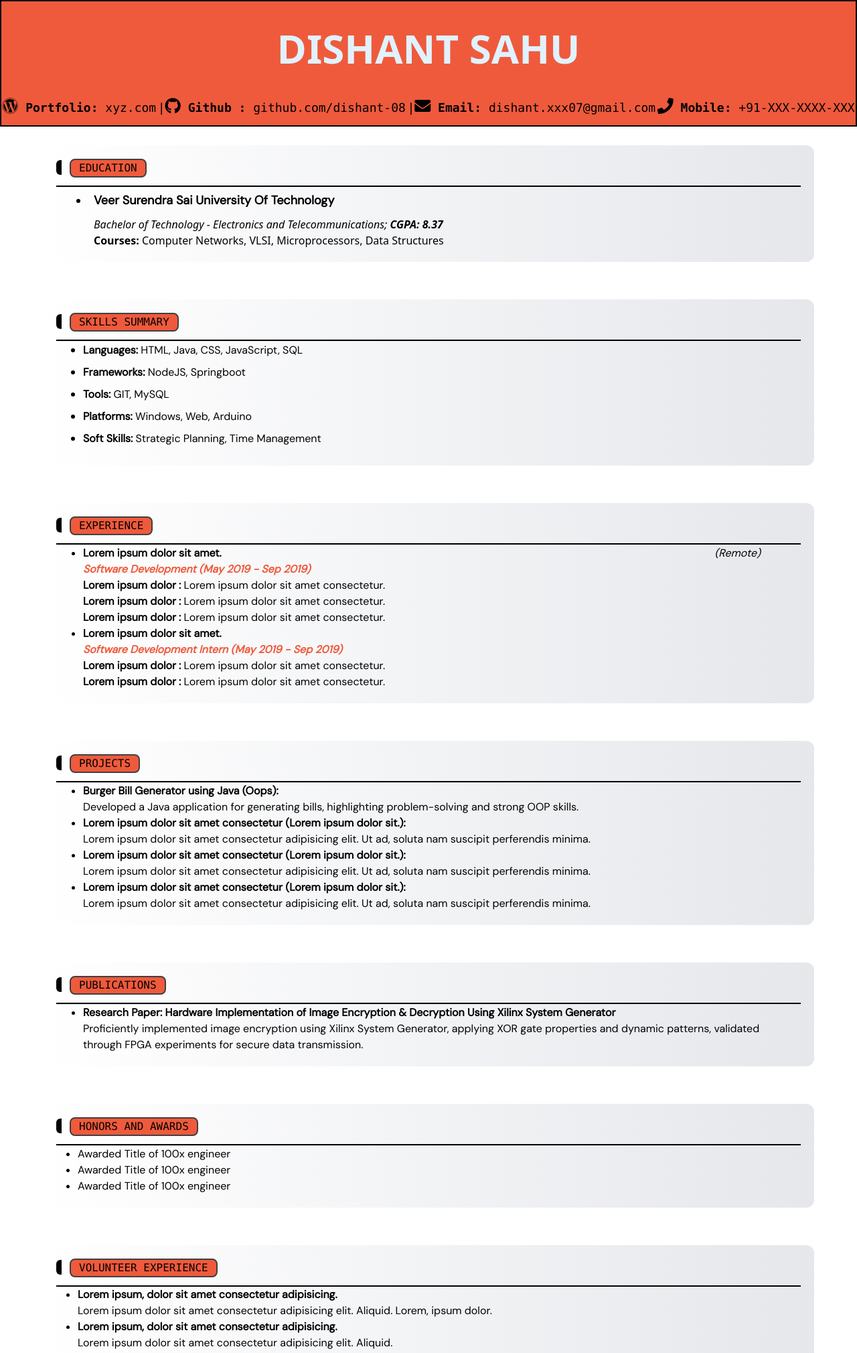
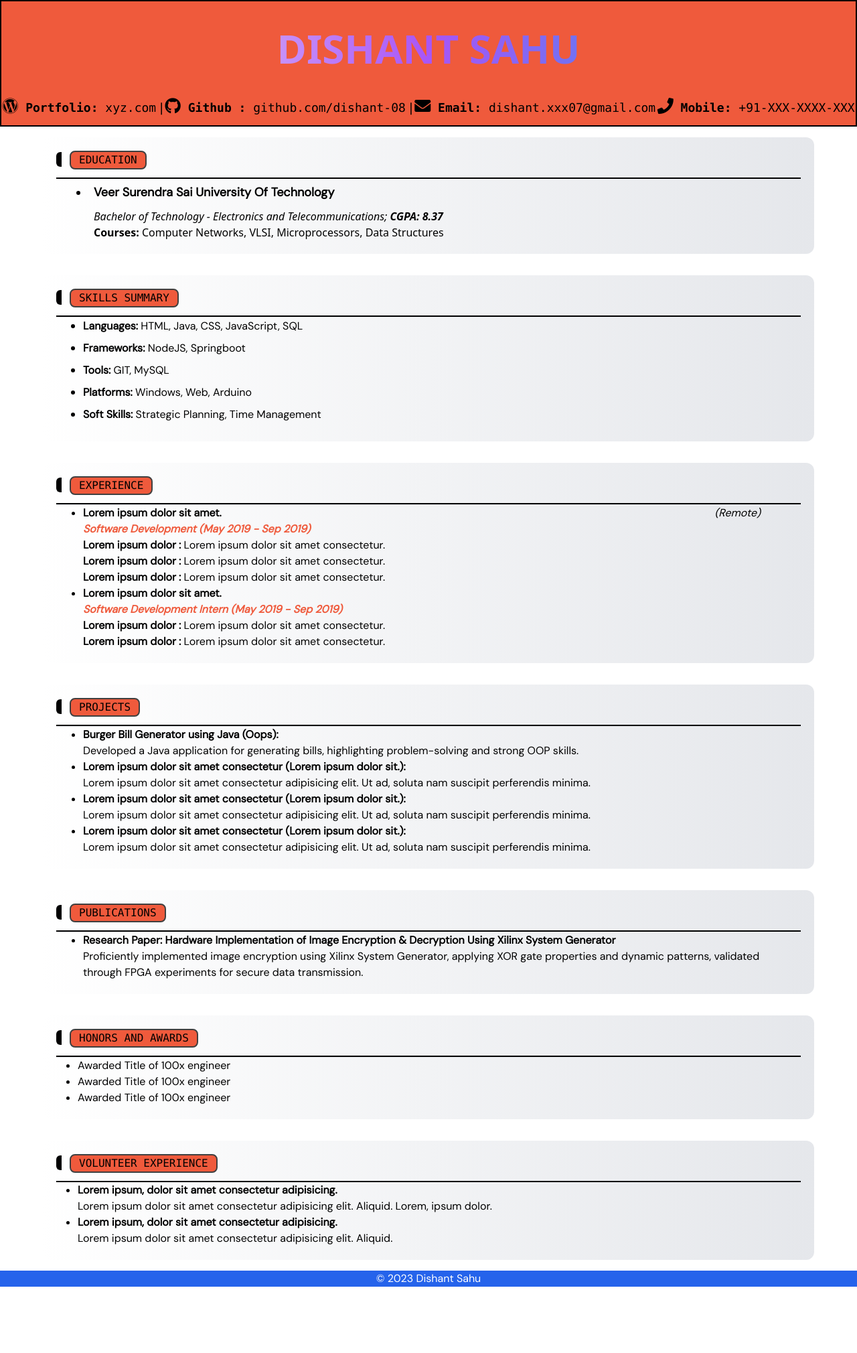
Before and after one commit to dishant-08/html-tcss, a website: page index.html in a window 1280 px wide. Shown: the top 2020 px of the page at 67% size. After the commit the page ends 1921 px from the top, so only its background shows below. Drawn offline with nearby package versions, Linux system fonts and the light colour scheme.

Commit message:
updated footer

```diff
--- a/index.html
+++ b/index.html
@@ -34,7 +34,7 @@
     <header class="bg-bgclr-100x border-2 border-black  flex-col justify-between ">
 
         <div>
-            <h1 class="py-10 text-sky-100 text-center text-6xl uppercase font-inter font-bold  ">Dishant Sahu</h1>
+            <h1 class="py-10 text-sky-100 text-center text-6xl uppercase font-inter font-bold text-transparent bg-clip-text bg-gradient-to-r  from-white via-purple-500 to-sky-500">Dishant Sahu</h1>
           </div>
 
 
@@ -60,7 +60,7 @@
     <main class=" flex flex-col items-center ">
 
 
-        <section class=" w-[90%]   mx-3 my-7  hover:border-3 transition-transform duration-300 ease-in-out  hover:scale-105 hover:rounded-xl hover:shadow-xl hover:shadow-blue-700 px-5 pt-2 pb-5 before:border-l-8 before:border-black before:pr-3 before:rounded-md bg-gradient-to-r from-white to-gray-200 to-99% rounded-xl">
+        <section class=" w-[90%]   mx-3 my-4  hover:border-3 transition-transform duration-300 ease-in-out  hover:scale-105 hover:rounded-xl hover:shadow-xl hover:shadow-blue-700 px-5 pt-2 pb-5 before:border-l-8 before:border-black before:pr-3 before:rounded-md bg-gradient-to-r from-white to-gray-200 to-99% rounded-xl">
             <h4 class=" my-3 border-2 bg-bgclr-100x border-neutral-700 text-black rounded-lg font-mono px-3 inline-block ">EDUCATION</h4>
             <div class="border-b-2 border-black"></div>
             <!-- <hr class="font-extrabold"> -->
@@ -75,7 +75,7 @@
             </ul>
         </section>
 
-        <section class=" w-[90%]   mx-3 my-7  hover:border-3 transition-transform duration-300 ease-in-out  hover:scale-105 hover:rounded-xl hover:shadow-xl hover:shadow-blue-700 px-5 pt-2 pb-5 before:border-l-8 before:border-black before:pr-3 before:rounded-md bg-gradient-to-r from-white to-gray-200 to-99% rounded-xl">
+        <section class=" w-[90%]   mx-3 my-4   hover:border-3 transition-transform duration-300 ease-in-out  hover:scale-105 hover:rounded-xl hover:shadow-xl hover:shadow-blue-700 px-5 pt-2 pb-5 before:border-l-8 before:border-black before:pr-3 before:rounded-md bg-gradient-to-r from-white to-gray-200 to-99% rounded-xl">
             <h4 class=" my-3 border-2 bg-bgclr-100x border-neutral-700 text-black rounded-lg font-mono px-3 inline-block ">SKILLS SUMMARY</h4>
             <div class="border-b-2 border-black"></div>
 
@@ -90,7 +90,7 @@
         </section>
 
 
-        <section class=" w-[90%]   mx-3 my-7  hover:border-3 transition-transform duration-300 ease-in-out  hover:scale-105 hover:rounded-xl hover:shadow-xl hover:shadow-blue-700 px-5 pt-2 pb-5 before:border-l-8 before:border-black before:pr-3 before:rounded-md bg-gradient-to-r from-white to-gray-200 to-99% rounded-xl">
+        <section class=" w-[90%]   mx-3 my-4   hover:border-3 transition-transform duration-300 ease-in-out  hover:scale-105 hover:rounded-xl hover:shadow-xl hover:shadow-blue-700 px-5 pt-2 pb-5 before:border-l-8 before:border-black before:pr-3 before:rounded-md bg-gradient-to-r from-white to-gray-200 to-99% rounded-xl">
             <h4 class=" my-3 border-2 bg-bgclr-100x border-neutral-700 text-black rounded-lg font-mono px-3 inline-block ">EXPERIENCE</h4>
             <div class="border-b-2 border-black"></div>
 
@@ -120,7 +120,7 @@
             </ul>
         </section>
 
-        <section class=" w-[90%]   mx-3 my-7  hover:border-3 transition-transform duration-300 ease-in-out  hover:scale-105 hover:rounded-xl hover:shadow-xl hover:shadow-blue-700 px-5 pt-2 pb-5 before:border-l-8 before:border-black before:pr-3 before:rounded-md bg-gradient-to-r from-white to-gray-200 to-99% rounded-xl">
+        <section class=" w-[90%]   mx-3 my-4   hover:border-3 transition-transform duration-300 ease-in-out  hover:scale-105 hover:rounded-xl hover:shadow-xl hover:shadow-blue-700 px-5 pt-2 pb-5 before:border-l-8 before:border-black before:pr-3 before:rounded-md bg-gradient-to-r from-white to-gray-200 to-99% rounded-xl">
             <h4 class=" my-3 border-2 bg-bgclr-100x border-neutral-700 text-black rounded-lg font-mono px-3 inline-block ">PROJECTS</h4>
             <div class="border-b-2 border-black"></div>
 
@@ -145,7 +145,7 @@
             </ul>
         </section>
 
-        <section class=" w-[90%]   mx-3 my-7  hover:border-3 transition-transform duration-300 ease-in-out  hover:scale-105 hover:rounded-xl hover:shadow-xl hover:shadow-blue-700 px-5 pt-2 pb-5 before:border-l-8 before:border-black before:pr-3 before:rounded-md bg-gradient-to-r from-white to-gray-200 to-99% rounded-xl">
+        <section class=" w-[90%]   mx-3 my-4   hover:border-3 transition-transform duration-300 ease-in-out  hover:scale-105 hover:rounded-xl hover:shadow-xl hover:shadow-blue-700 px-5 pt-2 pb-5 before:border-l-8 before:border-black before:pr-3 before:rounded-md bg-gradient-to-r from-white to-gray-200 to-99% rounded-xl">
             <h4 class=" my-3 border-2 bg-bgclr-100x border-neutral-700 text-black rounded-lg font-mono px-3 inline-block ">PUBLICATIONS</h4>
             <div class="border-b-2 border-black"></div>
 
@@ -158,7 +158,7 @@
             </ul>
         </section>
 
-        <section class=" w-[90%]   mx-3 my-7  hover:border-3 transition-transform duration-300 ease-in-out  hover:scale-105 hover:rounded-xl hover:shadow-xl hover:shadow-blue-700 px-5 pt-2 pb-5 before:border-l-8 before:border-black before:pr-3 before:rounded-md bg-gradient-to-r from-white to-gray-200 to-99% rounded-xl">
+        <section class=" w-[90%]   mx-3 my-4   hover:border-3 transition-transform duration-300 ease-in-out  hover:scale-105 hover:rounded-xl hover:shadow-xl hover:shadow-blue-700 px-5 pt-2 pb-5 before:border-l-8 before:border-black before:pr-3 before:rounded-md bg-gradient-to-r from-white to-gray-200 to-99% rounded-xl">
             <h4 class=" my-3 border-2 bg-bgclr-100x border-neutral-700 text-black rounded-lg font-mono px-3 inline-block ">HONORS AND AWARDS</h4>
             <div class="border-b-2 border-black"></div>
 
@@ -171,7 +171,7 @@
         </section>
 
 
-        <section class=" w-[90%]   mx-3 my-7  hover:border-3 transition-transform duration-300 ease-in-out  hover:scale-105 hover:rounded-xl hover:shadow-xl hover:shadow-blue-700 px-5 pt-2 pb-5 before:border-l-8 before:border-black before:pr-3 before:rounded-md bg-gradient-to-r from-white to-gray-200 to-99% rounded-xl">
+        <section class=" w-[90%]   mx-3 my-4   hover:border-3 transition-transform duration-300 ease-in-out  hover:scale-105 hover:rounded-xl hover:shadow-xl hover:shadow-blue-700 px-5 pt-2 pb-5 before:border-l-8 before:border-black before:pr-3 before:rounded-md bg-gradient-to-r from-white to-gray-200 to-99% rounded-xl">
             <h4 class=" my-3 border-2 bg-bgclr-100x border-neutral-700 text-black rounded-lg font-mono px-3 inline-block ">VOLUNTEER EXPERIENCE</h4>
             <div class="border-b-2 border-black"></div>
 
@@ -186,5 +186,9 @@
         </section>
 
     </main>
+
+    <footer class=" text-white font-dm bg-blue-600 text-center"> © 2023 Dishant Sahu</footer>
+
+
 </body>
 </html>
--- a/tailwind.config.js
+++ b/tailwind.config.js
@@ -1,6 +1,6 @@
 /** @type {import('tailwindcss').Config} */
 module.exports = {
-  content: ["./src/index.html"],
+  content: ["./index.html"],
   theme: {
     extend: {
       colors : {
```
Also changed, not shown: dist/style.css.
